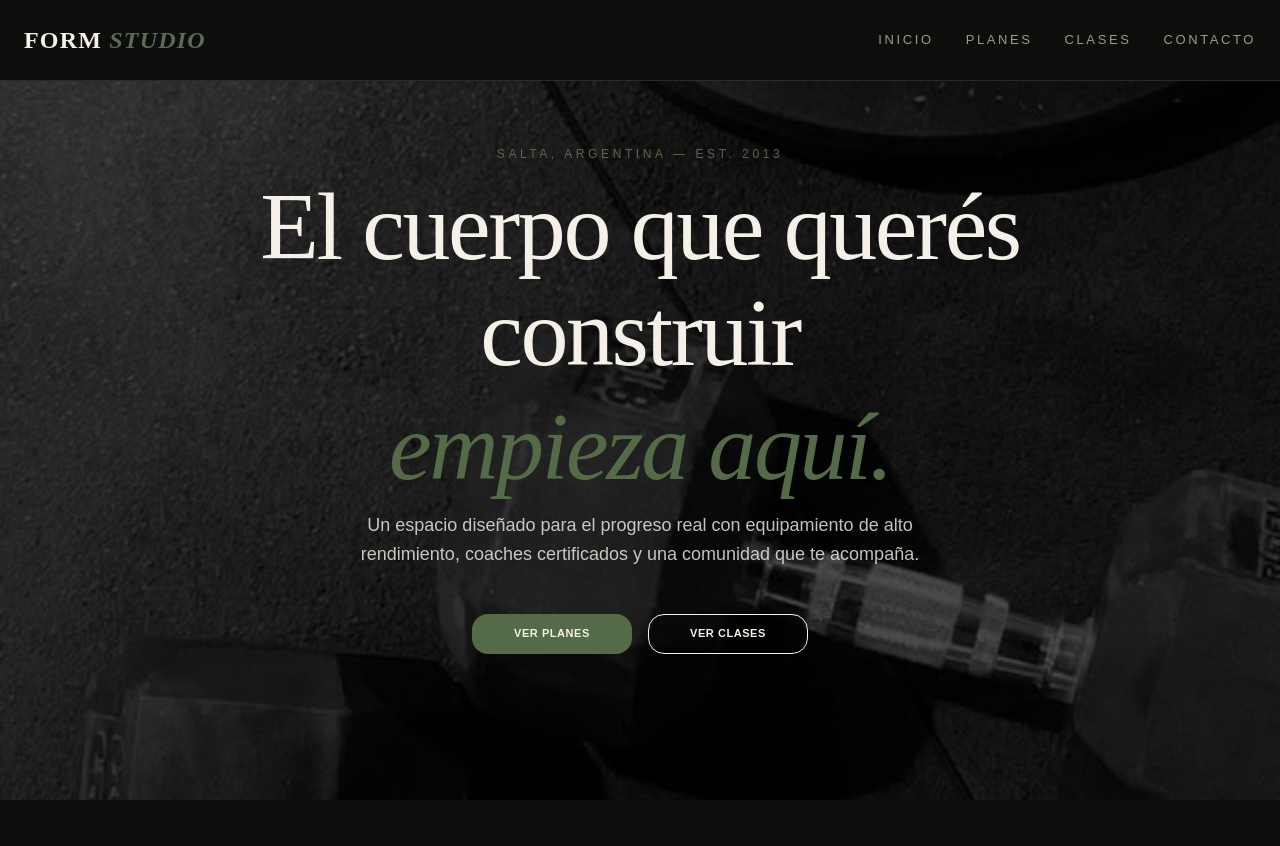
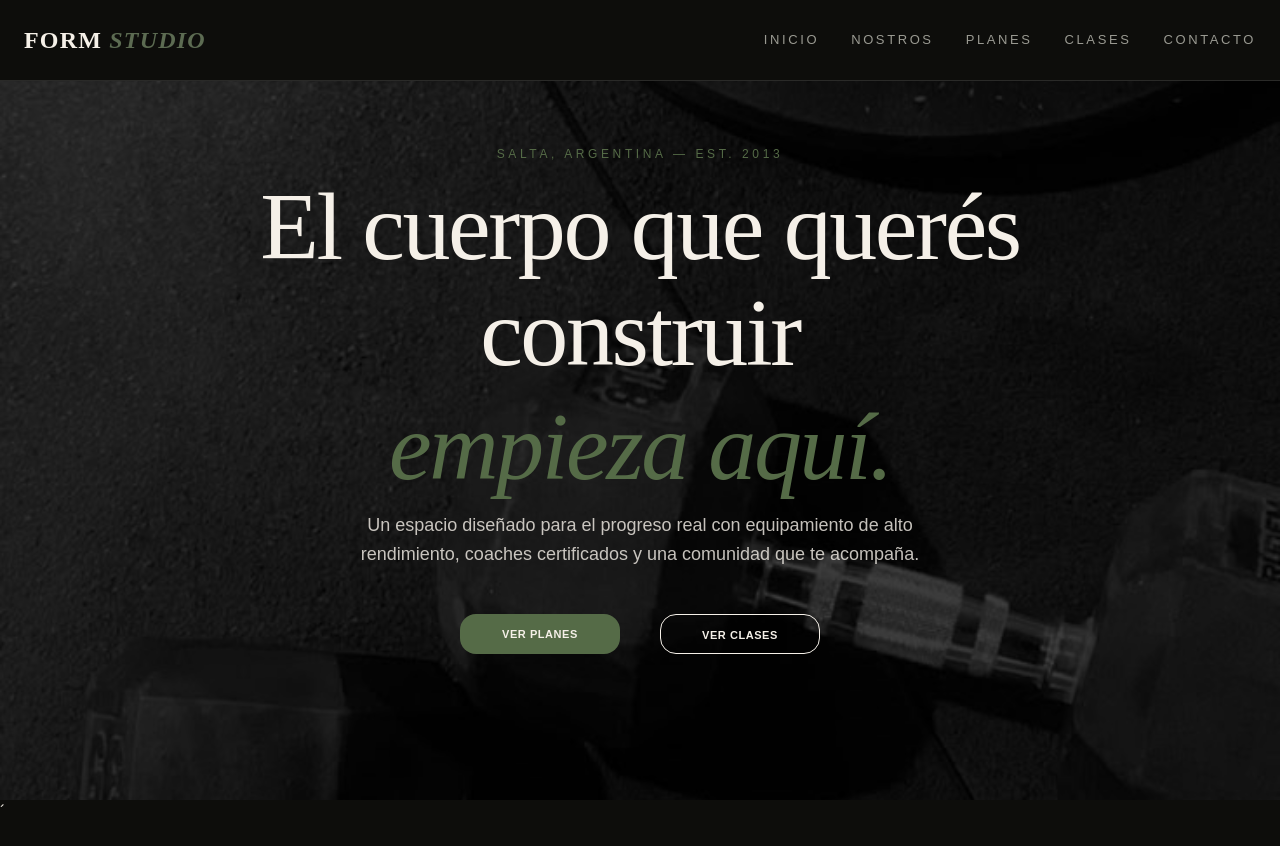
Before and after one commit to LucaLaatigano/Gym-Template, a React (Vite) app: page / in a window 1280 px wide. Shown: the top 846 px of the page. Built offline with nearby package versions, Linux system fonts and the light colour scheme.

Commit message:
added some animations to hero section

```diff
--- a/src/components/Hero.jsx
+++ b/src/components/Hero.jsx
@@ -1,37 +1,82 @@
+import { gsap } from "gsap"
+import { useGSAP } from "@gsap/react"
+import { SplitText, ScrollToPlugin } from "gsap/all"
+import { useRef } from "react"
+gsap.registerPlugin(ScrollToPlugin, SplitText)
+
 export default function Hero({ id }) {
+    const container = useRef()
+    const bgImage = useRef()
+
+    useGSAP(() => {
+        // 1. Seteo inicial: Opacidad 0 y abajo
+
+        const textElements = container.current.querySelectorAll('span.title-anim, h1.title-anim, p.title-anim')
+        const textSplit = new SplitText(textElements, {
+            type: 'lines',
+            linesClass: "overflow-hidden"
+        })
+
+        const tl = gsap.timeline({ defaults: { ease: "power4.out" } })
+
+        tl
+            // Animación del fondo
+            .from(bgImage.current, {
+                scale: 1.2,
+                duration: 2.5,
+                filter: "blur(10px)",
+            })
+            // Animación del texto (empieza 2 segundos antes de que termine el fondo)
+            .from(textSplit.lines, {
+                opacity: 0,
+                y: 80,
+                rotateX: 15,
+                filter: "blur(12px)",
+                duration: 1.5,
+                stagger: 0.15,
+            }, "-=2")
+            // Animación de los botones (corregido)
+            .from(".btn-anim", {
+                opacity: 0,
+                y: 40,
+                duration: 0.5,
+                stagger: 0.2,
+                clearProps: "all"
+            }, "-=0.1") // Se solapa sutilmente con el final del texto
+
+    }, { scope: container })
     return (
-        <section id={id} className="relative h-screen flex flex-col justify-center items-center text-center px-6 overflow-hidden">
+        <section ref={container} id={id} className="relative h-screen flex flex-col justify-center items-center text-center px-6 overflow-hidden bg-black">
             <div className="z-20 flex flex-col items-center gap-3 max-w-3xl">
-                <span className="text-[10px] md:text-xs text-studio-oliva font-medium tracking-[0.3em] uppercase">
+                <span className="title-anim text-[10px] md:text-xs text-studio-oliva font-medium tracking-[0.3em] uppercase">
                     Salta, Argentina — Est. 2013
                 </span>
-                <h1 className="text-studio-crema text-5xl md:text-8xl font-display leading-[1.1] tracking-tight">
+                <h1 className="title-anim text-studio-crema text-5xl md:text-8xl font-display leading-[1.1] tracking-tight">
                     El cuerpo que querés construir
                     <span className="block text-studio-oliva italic mt-2">empieza aquí.</span>
                 </h1>
-
-                <p className="text-studio-crema/80 text-sm md:text-lg leading-relaxed max-w-xl">
+                <p className="title-anim text-studio-crema/80 text-sm md:text-lg leading-relaxed max-w-xl">
                     Un espacio diseñado para el progreso real con equipamiento de alto rendimiento, coaches certificados y una comunidad que te acompaña.
                 </p>
-
-                <div className="flex flex-col sm:flex-row gap-4 mt-8">
-                    <button className="btn bg-studio-oliva text-studio-crema tracking-wider font-bold text-[11px] uppercase transition-all hover:bg-studio-crema hover:text-studio-dark">
+                <div className="flex flex-col sm:flex-row gap-5 mt-8">
+                    {/* Sin clases de opacity/translate — GSAP las maneja */}
+                    <button className="btn btn-anim bg-studio-oliva text-studio-crema px-8 py-3 mr-5 tracking-wider font-bold text-[11px] uppercase transition-all hover:bg-studio-crema hover:text-studio-dark">
                         VER PLANES
                     </button>
-                    <button className="btn border border-studio-crema text-studio-crema tracking-wider font-bold text-[11px] uppercase transition-all hover:bg-studio-crema hover:text-studio-dark">
+                    <button className="btn btn-anim border border-studio-crema text-studio-crema px-8 py-3 tracking-wider font-bold text-[11px] uppercase transition-all hover:bg-studio-crema hover:text-studio-dark">
                         VER CLASES
                     </button>
                 </div>
             </div>
-            <div className="absolute inset-0 z-10">
+            <div className="absolute inset-0 z-10 overflow-hidden">
                 <img
+                    ref={bgImage}
                     src="/gym.jpg"
                     alt="Gym Background"
                     className="h-full w-full object-cover"
                 />
-                <div className="absolute inset-0 bg-black/50"></div>
+                <div className="absolute inset-0 bg-black/60"></div>
             </div>
-
         </section>
     )
 }
--- a/src/components/Home.jsx
+++ b/src/components/Home.jsx
@@ -1,13 +1,15 @@
 import Hero from "./Hero";
 import Membresias from "./Membresias";
 import NavBar from "./NavBar";
+import Nosotros from "./Nosotros";
 
 export default function Home() {
     return (
         <div className="w-full h-screen bg-studio-card">
             <NavBar />
             <div>
-                <Hero id="hero" />
+                <Hero id="hero" />´
+                <Nosotros id="nosotros" />
                 <Membresias id="membresias" />
             </div>
         </div>
--- a/src/components/NavBar.jsx
+++ b/src/components/NavBar.jsx
@@ -20,7 +20,7 @@ export default function NavBar() {
         <nav className="fixed top-0 left-0 w-full z-50 border-b border-studio-borde bg-studio-dark backdrop-blur-md">
             <div className="max-w-7xl mx-auto flex justify-between items-center h-20 px-6">
 
-                <h2 className="title">
+                <h2 className="title-nav">
                     form <span className="text-studio-oliva-lt italic">studio</span>
                 </h2>
 
@@ -35,6 +35,7 @@ export default function NavBar() {
 
                 <div className="hidden md:flex items-center gap-8">
                     <a href="#inicio" onClick={() => handToScroll("hero")} className="nav-link">Inicio</a>
+                    <a href="#clases" onClick={() => handToScroll("nosotros")} className="nav-link">Nostros</a>
                     <a href="#mebresias" onClick={() => handToScroll("membresias")} className="nav-link">Planes</a>
                     <a href="#clases" onClick={() => handToScroll("clases")} className="nav-link">Clases</a>
                     <a href="#contacto" onClick={() => handToScroll("contacto")} className="nav-link">Contacto</a>
@@ -48,6 +49,7 @@ export default function NavBar() {
             `}>
                 <div className="flex flex-col p-3 gap-3">
                     <a href="#inicio" onClick={() => handToScroll("hero")} className="text-2xl font-display text-studio-crema hover:cursor-pointer hover:bg-studio-borde/50 rounded-2xl p-3">Inicio</a>
+                    <a href="#clases" onClick={() => handToScroll("nosotros")} className="text-2xl font-display text-studio-crema hover:cursor-pointer hover:bg-studio-borde/50 rounded-2xl p-3">Nostros</a>
                     <a href="#mebresias" onClick={() => handToScroll("membresias")} className="text-2xl font-display text-studio-crema hover:cursor-pointer hover:bg-studio-borde/50 rounded-2xl p-3">Planes</a>
                     <a href="#clases" onClick={() => handToScroll("clases")} className="text-2xl font-display text-studio-crema hover:cursor-pointer hover:bg-studio-borde/50 rounded-2xl p-3">Clases</a>
                     <a href="#contacto" onClick={() => handToScroll("contacto")} className="text-2xl font-display text-studio-crema hover:cursor-pointer hover:bg-studio-borde/50 rounded-2xl p-3">Contacto</a>
--- /dev/null
+++ b/src/components/Nosotros.jsx
@@ -0,0 +1,7 @@
+export default function Nosotros({ id }) {
+    return (
+        <div id={id} className="min-h-screen w-full bg-studio-dark">
+
+        </div>
+    )
+}
--- a/src/index.css
+++ b/src/index.css
@@ -42,7 +42,7 @@
   .nav-link {
     @apply text-studio-gris text-[13px] font-medium tracking-[0.2em] uppercase transition-all duration-300 hover:text-studio-oliva-lt;
   }
-  .title {
+  .title-nav {
     @apply text-2xl tracking-wider uppercase font-semibold text-studio-crema;
   }
   .btn{
```
